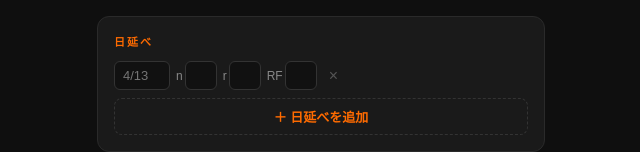
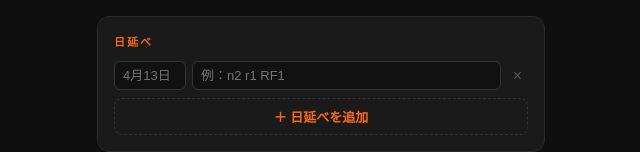
Before and after one commit to sho08riku112509-sketch/report-app, a React (Vite) app: page / in a window 1280 px wide. Both pictures are taken after a click on the button "＋ 日延べを追加". Shown: the part 1358-1510 px from the top of the page, without its empty margins (319-959 px from the left). Built offline with nearby package versions, Linux system fonts and the light colour scheme.

Commit message:
日延べを日付+自由入力に変更
- n/r/RF個別欄を廃止、自由テキスト入力に変更
- 日付placeholderを「4月13日」表記に変更

Co-Authored-By: Claude Opus 4.6 <noreply@anthropic.com>

```diff
--- a/src/App.jsx
+++ b/src/App.jsx
@@ -225,12 +225,9 @@ export default function App() {
   // ③ 日延べテキスト生成（共通）
   const generateHinobeLines = useCallback(() => {
     return (form.hinobe || []).map(h => {
-      const parts = [];
-      if (parseInt(h.n) > 0) parts.push(`n${h.n}`);
-      if (parseInt(h.r) > 0) parts.push(`r${h.r}`);
-      if (parseInt(h.rf) > 0) parts.push(`RF${h.rf}`);
-      if (parts.length === 0) return null;
-      return `日延べ　${h.date} ${parts.join(" ")}`;
+      if (!h.date && !h.text) return null;
+      const textPart = h.text ? ` ${h.text}` : "";
+      return `日延べ　${h.date}${textPart}`;
     }).filter(Boolean);
   }, [form.hinobe]);
 
@@ -1138,40 +1135,29 @@ function res(obj) {
                         return { ...f, hinobe: arr };
                       });
                     }}
-                    placeholder="4/13"
+                    placeholder="4月13日"
                     style={{
-                      width: 56, background: t.input, border: `1px solid ${t.inputBorder}`,
+                      width: 72, background: t.input, border: `1px solid ${t.inputBorder}`,
+                      borderRadius: 6, color: t.text, padding: "6px 8px", fontSize: 13, outline: "none",
+                      flexShrink: 0,
+                    }}
+                  />
+                  <input
+                    type="text"
+                    value={h.text || ""}
+                    onChange={(e) => {
+                      setForm(f => {
+                        const arr = [...f.hinobe];
+                        arr[i] = { ...arr[i], text: e.target.value };
+                        return { ...f, hinobe: arr };
+                      });
+                    }}
+                    placeholder="例：n2 r1 RF1"
+                    style={{
+                      flex: 1, background: t.input, border: `1px solid ${t.inputBorder}`,
                       borderRadius: 6, color: t.text, padding: "6px 8px", fontSize: 13, outline: "none",
                     }}
                   />
-                  {[
-                    { key: "n", label: "n" },
-                    { key: "r", label: "r" },
-                    { key: "rf", label: "RF" },
-                  ].map(col => (
-                    <div key={col.key} style={{ display: "flex", alignItems: "center", gap: 2 }}>
-                      <span style={{ fontSize: 12, color: t.textSub }}>{col.label}</span>
-                      <input
-                        type="text"
-                        inputMode="numeric"
-                        pattern="[0-9]*"
-                        value={h[col.key]}
-                        onChange={(e) => {
-                          const v = e.target.value.replace(/[０-９]/g, (s) => String.fromCharCode(s.charCodeAt(0) - 0xFEE0)).replace(/[^0-9]/g, "");
-                          setForm(f => {
-                            const arr = [...f.hinobe];
-                            arr[i] = { ...arr[i], [col.key]: v };
-                            return { ...f, hinobe: arr };
-                          });
-                        }}
-                        style={{
-                          width: 32, background: t.input, border: `1px solid ${t.inputBorder}`,
-                          borderRadius: 6, color: t.text, padding: "6px 4px",
-                          fontSize: 13, textAlign: "center", outline: "none",
-                        }}
-                      />
-                    </div>
-                  ))}
                   <button
                     onClick={() => setForm(f => ({ ...f, hinobe: f.hinobe.filter((_, j) => j !== i) }))}
                     style={{
@@ -1184,7 +1170,7 @@ function res(obj) {
                 </div>
               ))}
               <button
-                onClick={() => setForm(f => ({ ...f, hinobe: [...(f.hinobe || []), { date: "", n: "", r: "", rf: "" }] }))}
+                onClick={() => setForm(f => ({ ...f, hinobe: [...(f.hinobe || []), { date: "", text: "" }] }))}
                 style={{
                   background: "transparent", border: `1px dashed ${t.inputBorder}`,
                   borderRadius: 8, color: t.accent, fontSize: 13, fontWeight: 600,
@@ -1349,7 +1335,7 @@ function res(obj) {
             </div>
 
             {/* ③ 日延べ確認 */}
-            {(form.hinobe || []).some(h => parseInt(h.n) > 0 || parseInt(h.r) > 0 || parseInt(h.rf) > 0) && (
+            {generateHinobeLines().length > 0 && (
               <div style={{ background: t.card, borderRadius: 12, padding: "16px", border: `1px solid ${t.cardBorder}` }}>
                 <div style={{ fontSize: 11, color: t.accent, fontWeight: 700, letterSpacing: 2, marginBottom: 12 }}>
                   日延べ
```
